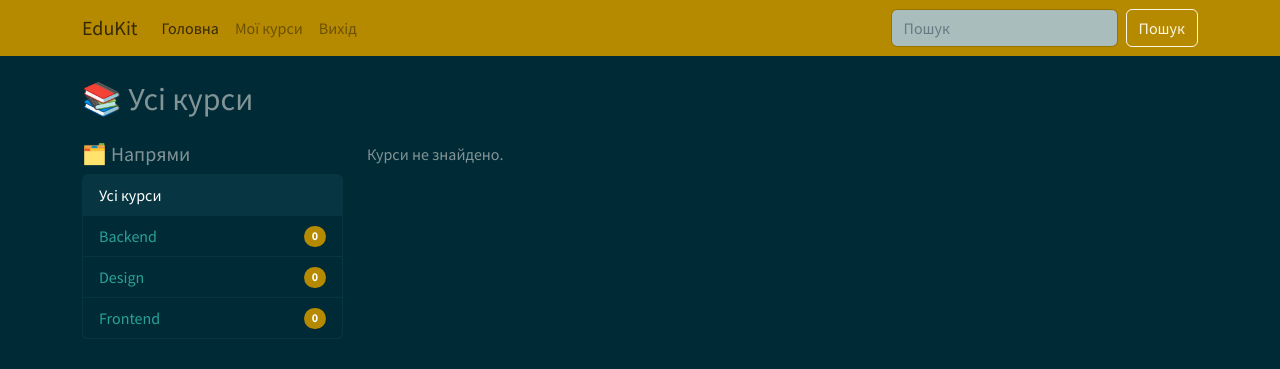
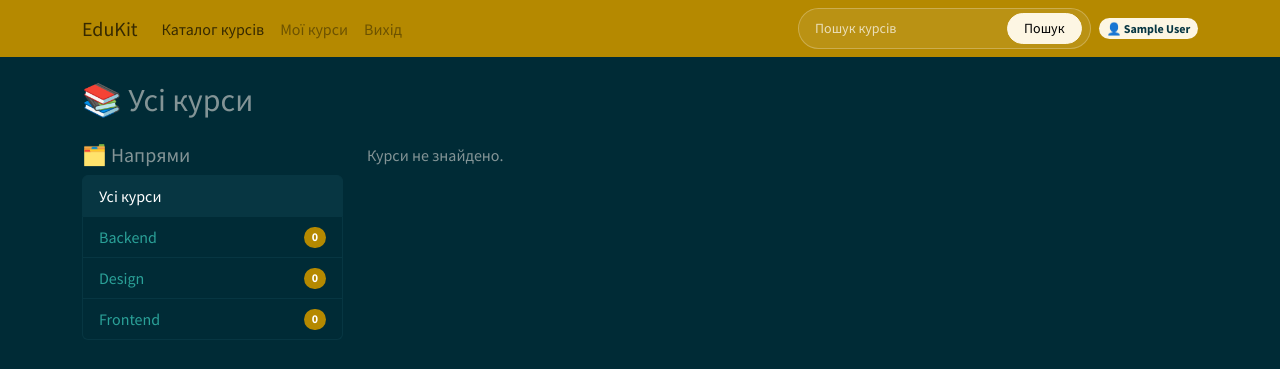
Before and after one commit to roman-yatsenko/python-web-edukit-2026, a Django app: page / in a window 1280 px wide. Shown: the top 369 px of the page. Run offline with Django 5.2, Linux system fonts and the light colour scheme; the visitor is signed in with stand-in values (Sample User, id 1); data comes from the database, SQL or seed files in the repository; data that the repository does not hold is empty; some libraries are stand-ins or nearby versions.

Commit message:
Update login redirect URL and enhance base template with search functionality and user display
Co-authored-by: Copilot <copilot@github.com>

```diff
--- a/core/settings.py
+++ b/core/settings.py
@@ -135,7 +135,7 @@ MEDIA_ROOT = BASE_DIR / 'media'
 
 # Authentication links
 
-LOGIN_REDIRECT_URL = reverse_lazy('student_course_list')
+LOGIN_REDIRECT_URL = reverse_lazy('course_list')
 LOGIN_URL = 'login'
 LOGOUT_URL = 'logout'
 
--- a/courses/templates/base.html
+++ b/courses/templates/base.html
@@ -1,4 +1,5 @@
 <!DOCTYPE html>
+{% load course %}
 <html lang="uk">
 <head>
   <meta charset="UTF-8">
@@ -12,6 +13,30 @@
       EduKit
     {% endblock  %}
   </title>
+  <style>
+    .navbar-search {
+      background-color: rgba(255, 255, 255, 0.08);
+      border: 1px solid rgba(255, 255, 255, 0.25);
+    }
+
+    .navbar-search .search-input {
+      background: transparent;
+      color: #fff;
+      border: 0;
+      box-shadow: none;
+      min-width: 180px;
+    }
+
+    .navbar-search .search-input::placeholder {
+      color: rgba(255, 255, 255, 0.7);
+    }
+
+    .navbar-search .search-input:focus {
+      background: transparent;
+      color: #fff;
+      box-shadow: none;
+    }
+  </style>
 </head>
 <body>
   <nav class="navbar navbar-expand-lg bg-primary" data-bs-theme="dark">
@@ -27,17 +52,26 @@
               class="nav-link {% if request.resolver_match.url_name == 'course_list' %}active{% endif %}"
               href="{% url 'course_list' %}"
             >
-              Головна
+              Каталог курсів
             </a>
           </li>
           {% if request.user.is_authenticated %}
             <li class="nav-item">
+              {% if request.user|has_group:'Teachers' %}
                 <a
-                class="nav-link {% if request.resolver_match.url_name == 'manage_course_list' %}active{% endif %}"
+                  class="nav-link"
                   href="{% url 'manage_course_list' %}"
                 >
                   Мої курси
                 </a>
+              {% else %}
+                <a
+                  class="nav-link"
+                  href="{% url 'student_course_list' %}"
+                >
+                  Мої курси
+                </a>
+              {% endif %}
             </li>
             <li class="nav-item">
               <form method="post" action="{% url 'logout' %}">
@@ -54,10 +88,17 @@
             </li>
           {% endif %}
         </ul>
-        <form class="d-flex" role="search">
-          <input class="form-control me-2" type="search" name="q" placeholder="Пошук" aria-label="Пошук">
-          <button class="btn btn-outline-light" type="submit">Пошук</button>
+        <div class="d-flex align-items-center gap-2">
+          <form class="navbar-search d-flex align-items-center rounded-pill px-2 py-1" role="search">
+            <input class="search-input form-control form-control-sm me-2" type="search" name="q" placeholder="Пошук курсів" aria-label="Пошук курсів">
+            <button class="btn btn-sm btn-light rounded-pill px-3" type="submit">Пошук</button>
           </form>
+          {% if request.user.is_authenticated %}
+            <span class="badge rounded-pill text-bg-light text-dark">
+              👤 {{ request.user.get_full_name|default:request.user.username }}
+            </span>
+          {% endif %}
+        </div>
       </div>
     </div>
   </nav>
--- a/courses/templatetags/course.py
+++ b/courses/templatetags/course.py
@@ -14,3 +14,7 @@ def model_name(obj):
 @register.filter(name="markdown")
 def markdown_filter(text):
     return mark_safe(markdown.markdown(text))
+
+@register.filter(name='has_group')
+def has_group(user, group_name):
+    return user.groups.filter(name=group_name).exists()
```
Lines whose indentation alone changed are shown as unchanged.
